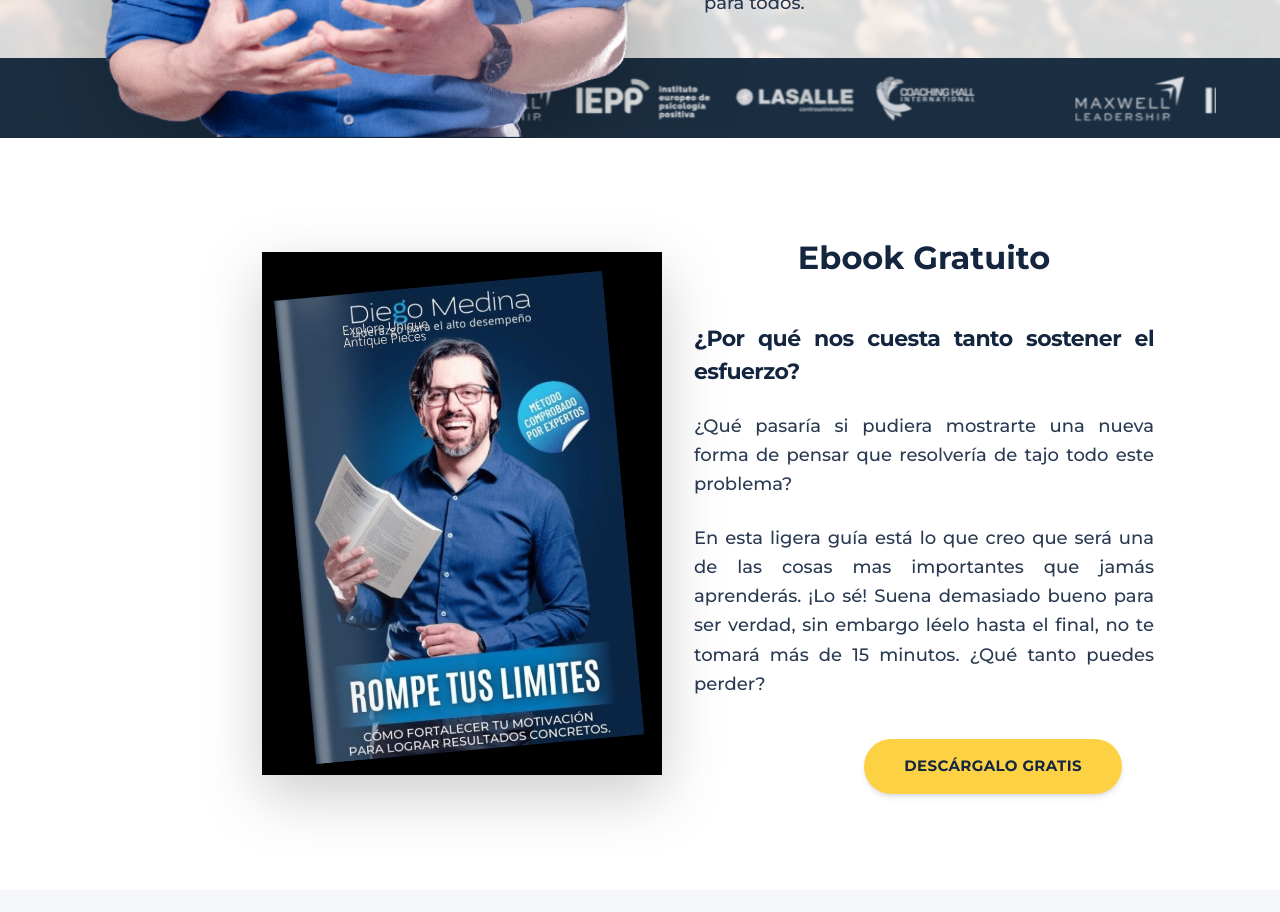
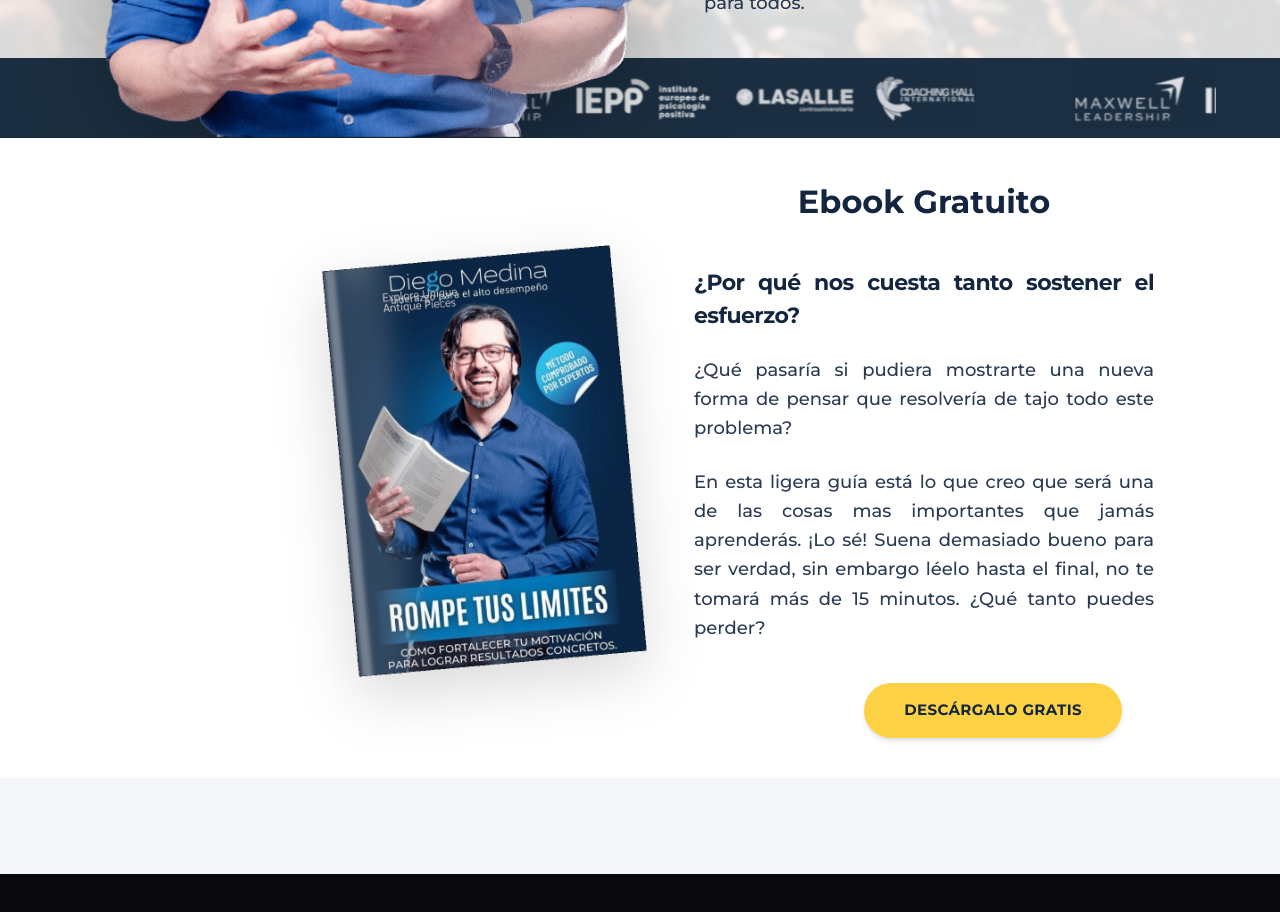
Before and after one commit to victraffick-art/finanzas-diego-medina, a Next.js app: page / in a window 1280 px wide. Shown: the part 2040-2952 px from the top of the page. After the commit the page ends 2914 px from the top, so only its background shows below. Built offline with nearby package versions, Linux system fonts and the light colour scheme.

Commit message:
update: remove black background from ebook cover, add entrance animation, and minimize section padding

```diff
--- a/src/app/globals.css
+++ b/src/app/globals.css
@@ -44,3 +44,12 @@ body {
 .animate-marquee {
   animation: marquee 25s linear infinite;
 }
+
+@keyframes fadeInUp {
+  from { opacity: 0; transform: translateY(40px); }
+  to { opacity: 1; transform: translateY(0); }
+}
+
+.animate-fade-in-up {
+  animation: fadeInUp 1s ease-out forwards;
+}
--- a/src/app/page.tsx
+++ b/src/app/page.tsx
@@ -195,15 +195,15 @@ export default function LandingPage() {
       </section>
 
       {/* Ebook Gratuito Section */}
-      <section id="ebook" className="w-full bg-white relative overflow-hidden">
-        <div className="container mx-auto max-w-6xl px-6 py-16 md:py-24 flex flex-col lg:flex-row items-center justify-center gap-10 lg:gap-8 relative z-10">
+      <section id="ebook" className="w-full bg-white relative overflow-hidden animate-fade-in-up">
+        <div className="container mx-auto max-w-6xl px-6 py-6 md:py-10 flex flex-col lg:flex-row items-center justify-center gap-10 lg:gap-8 relative z-10">
 
           {/* Ebook Image */}
           <div className="w-full lg:w-1/2 flex justify-center lg:justify-end lg:pr-4">
             <img
-              src="/ebook-cover-2.jpg"
+              src="/ebook-cover-transparent.png"
               alt="Rompe Tus Limites - Ebook Gratuito"
-              className="w-full max-w-[320px] md:max-w-[400px] object-contain drop-shadow-[0_20px_30px_rgba(0,0,0,0.2)]"
+              className="w-full max-w-[280px] md:max-w-[350px] object-contain drop-shadow-[0_20px_30px_rgba(0,0,0,0.15)]"
             />
           </div>
 
```
Also changed, not shown: public/ebook-cover-transparent.png (added).
